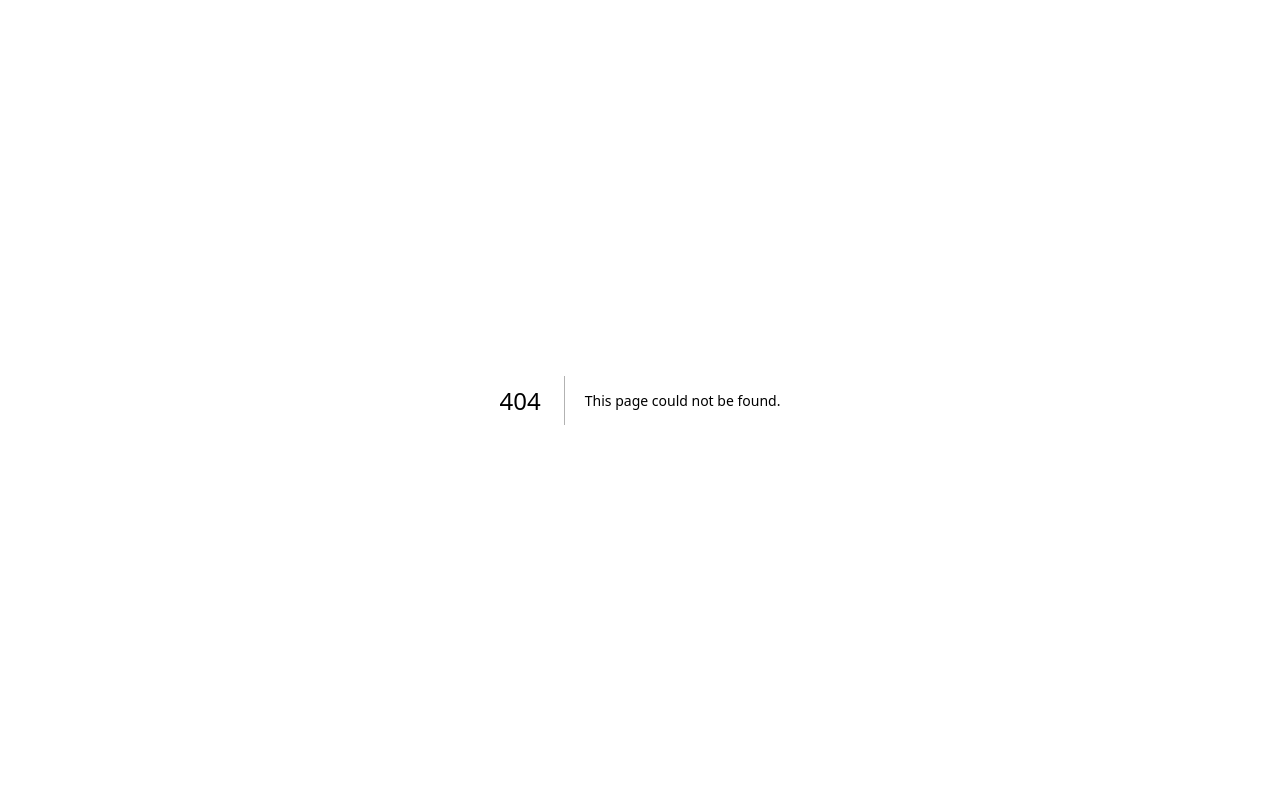
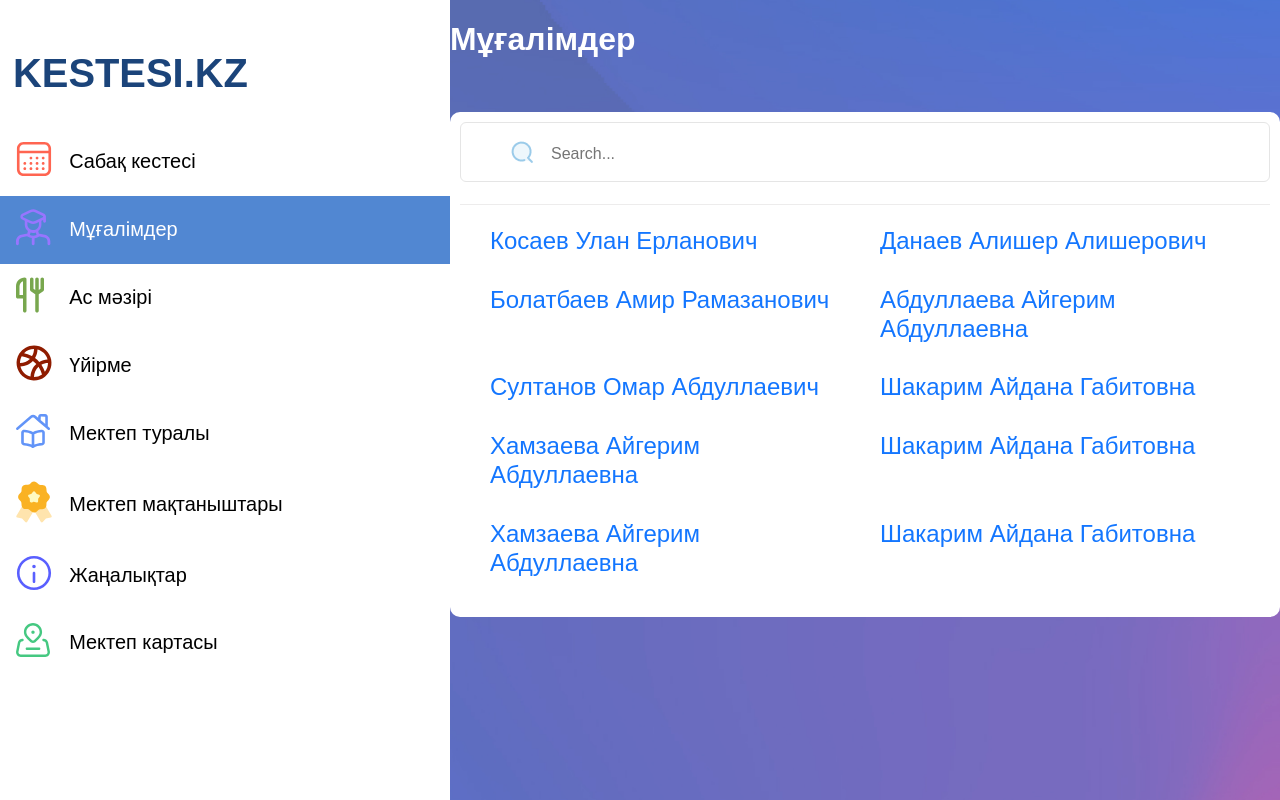
Before and after one commit to Nurdaulet123456/clinet-project, a Next.js app: page /teachers in a window 1280 px wide. Before the commit this address had no page. Built offline with nearby package versions, Linux system fonts and the light colour scheme.

Commit message:
finish search teachers

```diff
--- /dev/null
+++ b/components/molecul/SearchInput/SearchInput.tsx
@@ -0,0 +1,48 @@
+import styled from "@emotion/styled";
+import React, { FC } from "react";
+
+interface SearchInputProps {
+  value?: string;
+  onChange?: (e: React.FormEvent<HTMLInputElement>) => void;
+}
+
+const SearchInput: FC<SearchInputProps> = ({
+  // component props
+  value,
+  onChange,
+}) => {
+  return (
+    <CustomInput
+      value={value}
+      onChange={onChange}
+      placeholder="Search..."
+    />
+  );
+};
+
+const CustomInput = styled.input`
+  display: flex;
+  justify-content: center;
+  align-items: center;
+
+  width: 100%;
+  height: 60px;
+  margin: 0;
+  padding-left: 90px;
+  padding-top: 4px;
+
+
+  background-image: url("/icons/seacrhIcon.png");
+  background-position: left 50px center;
+  background-repeat: no-repeat;
+
+  border: 0.5px solid #E5E5E5;
+  box-sizing: border-box;
+  border-radius: 6px;
+
+  font-size: 16px;
+  font-weight: 400;
+  color: #1B447A;
+`;
+
+export default SearchInput;
--- /dev/null
+++ b/components/molecul/TeacherList/TeacherList.tsx
@@ -0,0 +1,40 @@
+import styled from "@emotion/styled";
+import Link from "next/link";
+import React, { FC } from "react";
+
+interface TeacherListProps {
+  teachersList?: string[];
+}
+
+const TeacherList: FC<TeacherListProps> = ({
+  // component props
+  teachersList,
+}) => {
+  return (
+    <TeacherWrapper>
+      {teachersList?.map((item) => (
+        <TeacherItem>
+          {/*{item === "Косаев Улан Ерланович" ? <Link href={`/teacher/1`}>{item}</Link> : item}*/}
+          {item}
+        </TeacherItem>
+      ))}
+    </TeacherWrapper>
+  );
+};
+
+const TeacherWrapper = styled.div`
+  display: grid;
+  grid-template-columns: repeat(2, 1fr);
+  gap: 30px;
+  justify-content: space-between;
+  padding: 0 30px;
+  //align-items: center;
+`;
+const TeacherItem = styled.div`
+  display: flex;
+  //justify-content: center;
+  //align-items: center;
+  color: #1376FF;
+  font-size: 24px;
+`;
+export default TeacherList;
--- /dev/null
+++ b/components/organ/TeacherSearch/TeacherSearch.tsx
@@ -0,0 +1,147 @@
+import styled from "@emotion/styled";
+import React, { useState } from "react";
+import SearchInput from "../../molecul/SearchInput/SearchInput";
+import TeacherList from "../../molecul/TeacherList/TeacherList";
+
+
+const MenuPage = () => {
+  const [value, setValue] = useState("");
+  const [teachers, setTeachers] = useState([
+    "Косаев Улан Ерланович",
+    "Данаев Алишер Алишерович",
+    "Болатбаев Амир Рамазанович",
+    "Абдуллаева Айгерим Абдуллаевна",
+    "Султанов Омар Абдуллаевич",
+    "Шакарим Айдана Габитовна",
+    "Хамзаева Айгерим Абдуллаевна",
+    "Шакарим Айдана Габитовна",
+    "Хамзаева Айгерим Абдуллаевна",
+    "Шакарим Айдана Габитовна",
+  ]);
+  const [filteredTeachers, setFilteredTeachers] = useState(teachers);
+
+  const onChange = (e: React.FormEvent<HTMLInputElement>) => {
+    const inputValue = e.currentTarget.value;
+    setValue(inputValue);
+
+    const filtered = teachers.filter(item =>
+      item.toLowerCase().includes(inputValue.toLowerCase())
+    );
+    setFilteredTeachers(filtered);
+  };
+  return (
+    <>
+      <SearchInput
+        value={value}
+        onChange={onChange}
+      />
+      <div className="pride-card_breaker" />
+      <TeacherList teachersList={filteredTeachers}/>
+    </>
+  );
+};
+
+const tabs = [
+  {
+    id: 1,
+    type: "Спорт",
+  },
+  {
+    id: 2,
+    type: "Өнер",
+  },
+  {
+    id: 3,
+    type: "Пәндік олимпиада",
+  },
+  {
+    id: 4,
+    type: "Алтын белгі",
+  },
+  {
+    id: 4,
+    type: "Қызыл аттестат",
+  },
+];
+
+const prideCards = [
+  {
+    id: 1,
+    img: "/pride.png",
+    fullName: "Адия Рускулова",
+    title: "Бокстан Республика чемпионы",
+    grade: "9 сынып оқушысы",
+  },
+  {
+    id: 2,
+    img: "/pride.png",
+    fullName: "Адия Рускулова",
+    title: "Бокстан Республика чемпионы",
+    grade: "9 сынып оқушысы",
+  },
+  {
+    id: 3,
+    img: "/pride.png",
+    fullName: "Адия Рускулова",
+    title: "Бокстан Республика чемпионы",
+    grade: "9 сынып оқушысы",
+  },
+  {
+    id: 4,
+    img: "/pride.png",
+    fullName: "Адия Рускулова",
+    title: "Бокстан Республика чемпионы",
+    grade: "9 сынып оқушысы",
+  },
+  {
+    id: 5,
+    img: "/pride.png",
+    fullName: "Адия Рускулова",
+    title: "Бокстан Республика чемпионы",
+    grade: "9 сынып оқушысы",
+  },
+  {
+    id: 6,
+    img: "/pride.png",
+    fullName: "Адия Рускулова",
+    title: "Бокстан Республика чемпионы",
+    grade: "9 сынып оқушысы",
+  },
+  {
+    id: 7,
+    img: "/pride.png",
+    fullName: "Адия Рускулова",
+    title: "Бокстан Республика чемпионы",
+    grade: "9 сынып оқушысы",
+  },
+  {
+    id: 8,
+    img: "/pride.png",
+    fullName: "Адия Рускулова",
+    title: "Бокстан Республика чемпионы",
+    grade: "9 сынып оқушысы",
+  },
+  {
+    id: 9,
+    img: "/pride.png",
+    fullName: "Адия Рускулова",
+    title: "Бокстан Республика чемпионы",
+    grade: "9 сынып оқушысы",
+  },
+];
+
+const TabsFlex = styled.div`
+  display: flex;
+
+  gap: 1.7rem;
+`;
+
+const CardsContainer = styled.div`
+  display: flex;
+  flex-wrap: wrap;
+  gap: 1.7rem;
+
+  margin-top: 2.4rem;
+`;
+
+export default MenuPage;
--- /dev/null
+++ b/pages/teachers/index.tsx
@@ -0,0 +1,127 @@
+import MainLayouts from "@/layouts/MainLayouts";
+import styled from "@emotion/styled";
+import React from "react";
+import TeacherSearch from "../../components/organ/TeacherSearch/TeacherSearch";
+
+const MenuPage = () => {
+  return (
+    <MainLayouts>
+      <div className="menu_title">Мұғалімдер</div>
+
+      <CardsContainer>
+        <TeacherSearch />
+      </CardsContainer>
+    </MainLayouts>
+  );
+};
+
+const tabs = [
+  {
+    id: 1,
+    type: "Спорт",
+  },
+  {
+    id: 2,
+    type: "Өнер",
+  },
+  {
+    id: 3,
+    type: "Пәндік олимпиада",
+  },
+  {
+    id: 4,
+    type: "Алтын белгі",
+  },
+  {
+    id: 4,
+    type: "Қызыл аттестат",
+  },
+];
+
+const prideCards = [
+  {
+    id: 1,
+    img: "/pride.png",
+    fullName: "Адия Рускулова",
+    title: "Бокстан Республика чемпионы",
+    grade: "9 сынып оқушысы",
+  },
+  {
+    id: 2,
+    img: "/pride.png",
+    fullName: "Адия Рускулова",
+    title: "Бокстан Республика чемпионы",
+    grade: "9 сынып оқушысы",
+  },
+  {
+    id: 3,
+    img: "/pride.png",
+    fullName: "Адия Рускулова",
+    title: "Бокстан Республика чемпионы",
+    grade: "9 сынып оқушысы",
+  },
+  {
+    id: 4,
+    img: "/pride.png",
+    fullName: "Адия Рускулова",
+    title: "Бокстан Республика чемпионы",
+    grade: "9 сынып оқушысы",
+  },
+  {
+    id: 5,
+    img: "/pride.png",
+    fullName: "Адия Рускулова",
+    title: "Бокстан Республика чемпионы",
+    grade: "9 сынып оқушысы",
+  },
+  {
+    id: 6,
+    img: "/pride.png",
+    fullName: "Адия Рускулова",
+    title: "Бокстан Республика чемпионы",
+    grade: "9 сынып оқушысы",
+  },
+  {
+    id: 7,
+    img: "/pride.png",
+    fullName: "Адия Рускулова",
+    title: "Бокстан Республика чемпионы",
+    grade: "9 сынып оқушысы",
+  },
+  {
+    id: 8,
+    img: "/pride.png",
+    fullName: "Адия Рускулова",
+    title: "Бокстан Республика чемпионы",
+    grade: "9 сынып оқушысы",
+  },
+  {
+    id: 9,
+    img: "/pride.png",
+    fullName: "Адия Рускулова",
+    title: "Бокстан Республика чемпионы",
+    grade: "9 сынып оқушысы",
+  },
+];
+
+const TabsFlex = styled.div`
+  display: flex;
+
+  gap: 1.7rem;
+`;
+
+const CardsContainer = styled.div`
+  display: flex;
+  //justify-content: center;
+  flex-wrap: wrap;
+  gap: 1.7rem;
+
+  margin-top: 2.4rem;
+  padding: 10px 10px 40px 10px;
+
+  background: white;
+
+  border-radius: 10px;
+`;
+
+export default MenuPage;
```
Also changed, not shown: public/icons/seacrhIcon.png (added).
